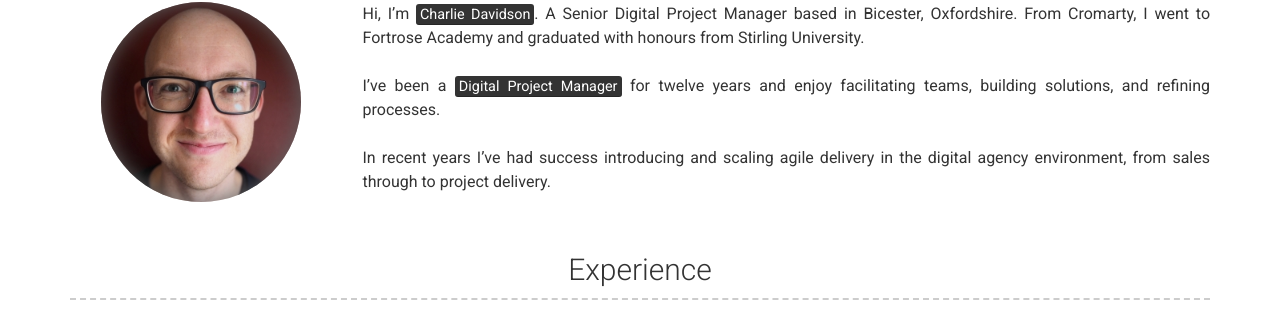
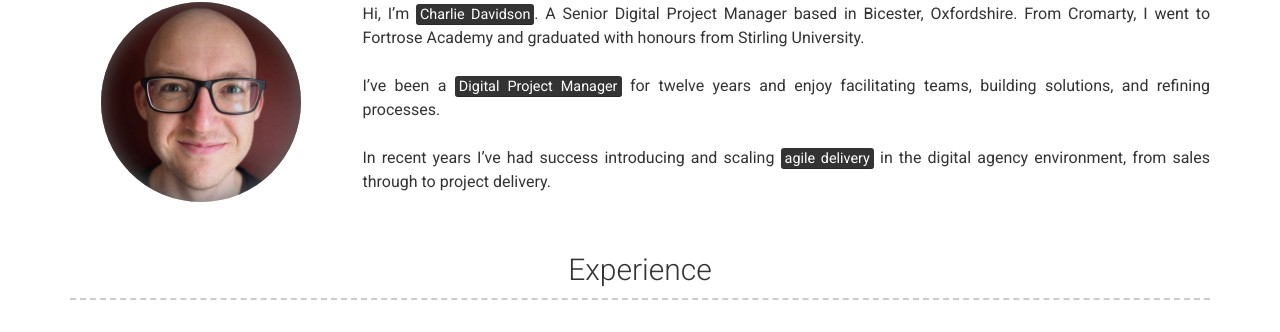
Before and after one commit to csgdavidson/Charlie-Davidson2, a Jekyll site: the page built from index.md, in a window 1280 px wide. Shown: the part 277-609 px from the top of the page. Built offline with Jekyll 4.4.1, drawn with Linux system fonts in a browser that asks for light colours; nearby versions of some CDN libraries.

```diff
--- a/_config.yml
+++ b/_config.yml
@@ -20,7 +20,7 @@ about_profile_image: assets/charlie.jpg
 about_content:
   Hi, I'm <mark>Charlie Davidson</mark>. A Senior Digital Project Manager based in Bicester, Oxfordshire. From Cromarty, I went to Fortrose Academy and graduated with honours from Stirling University.<br><br>
   I've been a <mark>Digital Project Manager</mark> for twelve years and enjoy facilitating teams, building solutions, and refining processes. <br><br>
-  In recent years I’ve had success introducing and scaling agile delivery in the digital agency environment, from sales through to project delivery.
+  In recent years I’ve had success introducing and scaling <mark>agile delivery</mark> in the digital agency environment, from sales through to project delivery.
 
 # Projects Section
 projects_title: Certifications
```
